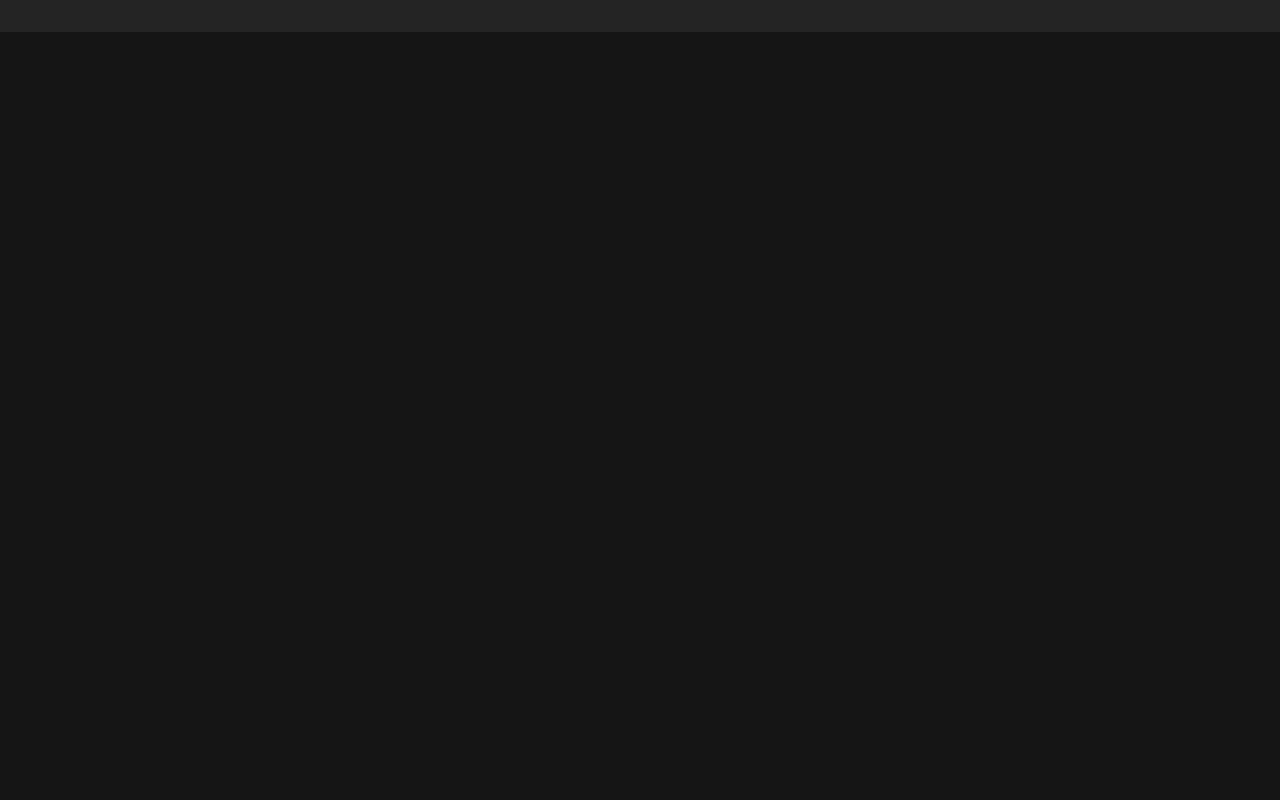
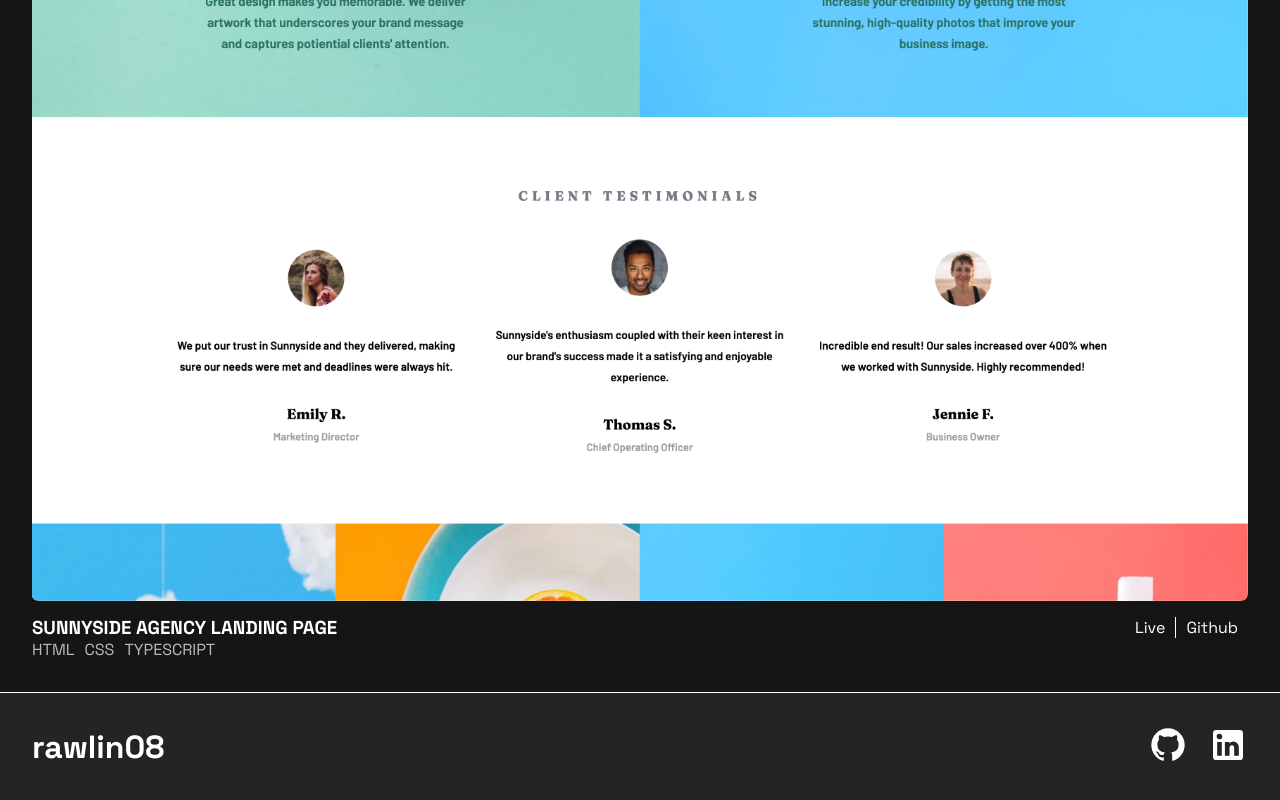
Before and after one commit to rawlin08/portfolio, an Angular app: page / in a window 1280 px wide. Shown: the part 3579-4379 px from the top of the page. Before the commit the page ends 3611 px from the top, so only its background shows below. Built offline with nearby package versions, Linux system fonts and the light colour scheme.

Commit message:
added new project

```diff
--- a/src/app/components/projects.component.ts
+++ b/src/app/components/projects.component.ts
@@ -110,5 +110,12 @@ export class ProjectsComponent {
       title: 'COUNTRIES APP',
       langs: ['HTML', 'CSS', 'TYPESCRIPT', 'API']
     },
+    {
+      img: 'assets/images/sunnysideLandingScreen.png',
+      liveurl: 'https://rawlin08.github.io/sunnyside-agency-landing/',
+      giturl: 'https://github.com/rawlin08/sunnyside-agency-landing/',
+      title: 'SUNNYSIDE AGENCY LANDING PAGE',
+      langs: ['HTML', 'CSS', 'TYPESCRIPT']
+    },
   ]
 }
```
Also changed, not shown: src/assets/images/sunnysideLandingScreen.png (added).
